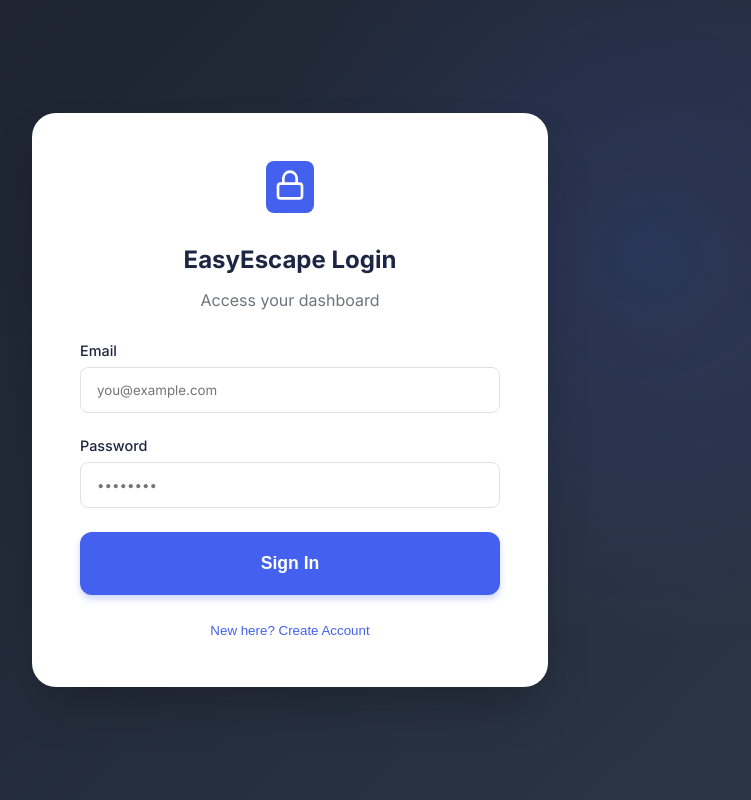
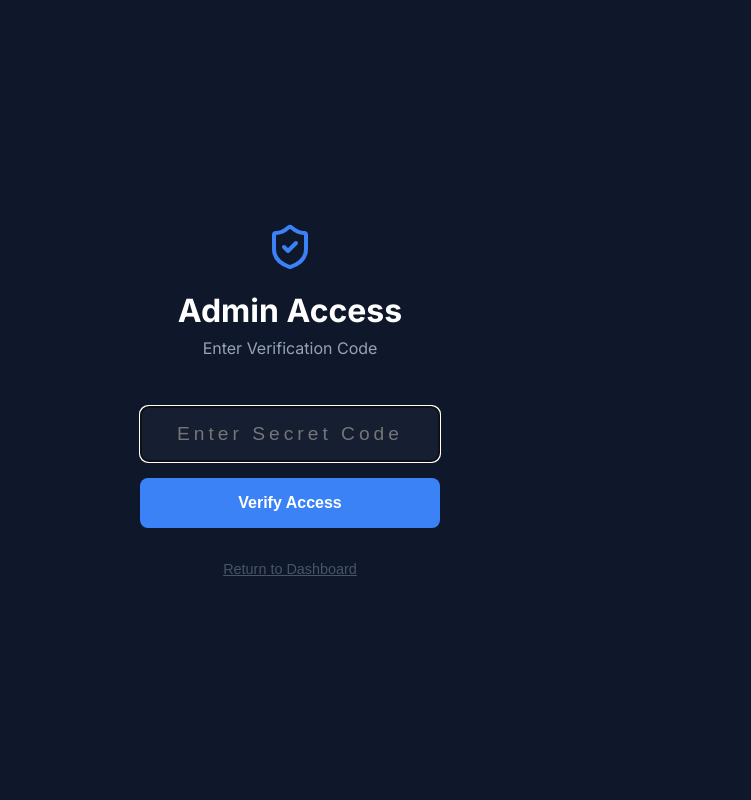
Before and after one commit to adhils04/timesheets, a React (Create React App) app: page /admintracker in a window 1280 px wide. Before the commit this address led to /login. Shown: the whole page, without its empty margins (350-1101 px from the left). Built offline with nearby package versions, Linux system fonts and the light colour scheme; no server answers.

Commit message:
admin tracker login fix

```diff
--- a/src/App.js
+++ b/src/App.js
@@ -149,17 +149,9 @@ const AppContent = () => {
   };
 
   const AdminRoute = ({ children }) => {
-    if (!user) return <Navigate to="/login" replace />;
-
-    // 1. Verify Role
-    // (Allow fallback for hardcoded dev email if needed, but strictly role prefers)
-    if (userRole !== 'admin' && user.email !== 'adhil.founder@timesheets.com') {
-      return <Navigate to="/dashboard" replace />;
-    }
-
-    // 2. Verify Biometric (Simulation)
+    // 1. Verify Secret Code (Public Access Allowed)
     if (!adminVerified) {
-      return <Navigate to="/admin-login" replace />;
+      return <Navigate to="/admintracker" replace />;
     }
 
     return children;
@@ -176,13 +168,27 @@ const AppContent = () => {
 
         <Route path="/signup" element={user ? <Navigate to="/dashboard" /> : <Signup onSignup={handleSignup} />} />
 
-        {/* Biometric Gate */}
-        <Route path="/admin-login" element={
-          !user ? <Navigate to="/login" /> :
-            <AdminLogin user={{ ...user, role: userRole }} onSuccess={() => {
+        {/* Admin Section */}
+
+        {/* 1. Admin Login (Secret Code) */}
+        <Route path="/admintracker" element={
+          <AdminLogin
+            user={{ ...user, role: userRole }}
+            onSuccess={() => {
               setAdminVerified(true);
-              navigate('/admintracker');
-            }} />
+              navigate('/admintracker/dashboard');
+            }}
+          />
+        } />
+
+        {/* 2. Admin Dashboard (Protected by Secret Code) */}
+        <Route path="/admintracker/dashboard" element={
+          <AdminRoute>
+            <AppLayout user={user} onLogout={handleLogout}>
+              {/* Admin Mode (forcedFounder=undefined) */}
+              <Dashboard user={user} isReadOnly={!user} />
+            </AppLayout>
+          </AdminRoute>
         } />
 
         {/* Dashboard for Founders/Employees */}
@@ -213,16 +219,6 @@ const AppContent = () => {
           </ProtectedRoute>
         } />
 
-        {/* Admin Replica - Strict Access */}
-        <Route path="/admintracker" element={
-          <AdminRoute>
-            <AppLayout user={{ ...user, role: userRole }} onLogout={handleLogout}>
-              {/* Admin Mode (forcedFounder=undefined) */}
-              <Dashboard user={{ ...user, role: userRole }} />
-            </AppLayout>
-          </AdminRoute>
-        } />
-
         <Route path="*" element={<Navigate to="/" replace />} />
       </Routes>
     </Suspense>
--- a/src/pages/AdminLogin.js
+++ b/src/pages/AdminLogin.js
@@ -4,32 +4,16 @@ import { useNavigate } from 'react-router-dom';
 
 export const AdminLogin = ({ user, onSuccess }) => {
     const navigate = useNavigate();
-    const [status, setStatus] = useState('idle'); // idle, scanning, success, error
-    const [message, setMessage] = useState('Touch ID for Admin Access');
+    const [code, setCode] = useState('');
+    const [error, setError] = useState('');
 
-    const handleScan = () => {
-        if (status === 'scanning' || status === 'success') return;
-
-        setStatus('scanning');
-        setMessage('Verifying Identity...');
-
-        // Simulate Biometric Scan Delay
-        setTimeout(() => {
-            if (user?.role === 'admin' || user?.email === 'adhil.founder@timesheets.com') {
-                setStatus('success');
-                setMessage('Access Granted');
-                setTimeout(() => {
-                    onSuccess();
-                }, 1000);
-            } else {
-                setStatus('error');
-                setMessage('Access Denied: Admin Role Required');
-                setTimeout(() => {
-                    setStatus('idle');
-                    setMessage('Touch ID for Admin Access');
-                }, 2000);
-            }
-        }, 2000);
+    const handleSubmit = (e) => {
+        e.preventDefault();
+        if (code === '097756') {
+            onSuccess();
+        } else {
+            setError('Invalid Secret Code');
+        }
     };
 
     return (
@@ -43,89 +27,54 @@ export const AdminLogin = ({ user, onSuccess }) => {
             color: 'white',
             fontFamily: "'Inter', sans-serif"
         }}>
-            <style>{`
-                @keyframes scan {
-                    0% { top: 0%; opacity: 0; }
-                    10% { opacity: 1; }
-                    90% { opacity: 1; }
-                    100% { top: 100%; opacity: 0; }
-                }
-                @keyframes pulse-ring {
-                    0% { transform: scale(0.8); box-shadow: 0 0 0 0 rgba(79, 70, 229, 0.7); }
-                    70% { transform: scale(1.1); box-shadow: 0 0 0 20px rgba(79, 70, 229, 0); }
-                    100% { transform: scale(0.8); box-shadow: 0 0 0 0 rgba(79, 70, 229, 0); }
-                }
-                .scanner-line {
-                    position: absolute;
-                    width: 100%;
-                    height: 4px;
-                    background: #3b82f6;
-                    box-shadow: 0 0 10px #3b82f6;
-                    border-radius: 2px;
-                    animation: scan 1.5s linear infinite;
-                }
-                .fingerprint-container {
-                    position: relative;
-                    width: 120px;
-                    height: 120px;
-                    display: flex;
-                    align-items: center;
-                    justify-content: center;
-                    border-radius: 50%;
-                    background: rgba(30, 41, 59, 0.5);
-                    cursor: pointer;
-                    transition: all 0.3s ease;
-                    border: 2px solid rgba(255,255,255,0.1);
-                }
-                .fingerprint-container:hover {
-                    background: rgba(30, 41, 59, 0.8);
-                    border-color: rgba(255,255,255,0.3);
-                }
-                .fingerprint-container.scanning {
-                    border-color: #3b82f6;
-                    box-shadow: 0 0 30px rgba(59, 130, 246, 0.2);
-                }
-                .fingerprint-container.success {
-                    border-color: #10b981;
-                    animation: pulse-ring 1s cubic-bezier(0.25, 0.8, 0.25, 1);
-                }
-                .fingerprint-container.error {
-                    border-color: #ef4444;
-                    animation: shake 0.5s;
-                }
-            `}</style>
-
-            <div style={{ marginBottom: '3rem', textAlign: 'center' }}>
-                <Lock size={48} color={status === 'success' ? '#10b981' : '#64748b'} style={{ marginBottom: '1rem', transition: 'color 0.5s' }} />
-                <h1 style={{ fontSize: '2rem', fontWeight: 700, margin: 0 }}>System Locked</h1>
-                <p style={{ color: '#94a3b8', marginTop: '0.5rem' }}>Restricted Area • Admin Only</p>
+            <div style={{ marginBottom: '2rem', textAlign: 'center' }}>
+                <ShieldCheck size={48} color="#3b82f6" style={{ marginBottom: '1rem' }} />
+                <h1 style={{ fontSize: '2rem', fontWeight: 700, margin: 0 }}>Admin Access</h1>
+                <p style={{ color: '#94a3b8', marginTop: '0.5rem' }}>Enter Verification Code</p>
             </div>
 
-            <div
-                className={`fingerprint-container ${status}`}
-                onClick={handleScan}
-            >
-                {status === 'success' ? (
-                    <ShieldCheck size={64} color="#10b981" />
-                ) : status === 'error' ? (
-                    <AlertCircle size={64} color="#ef4444" />
-                ) : (
-                    <Fingerprint size={64} color={status === 'scanning' ? '#3b82f6' : 'white'} style={{ opacity: status === 'scanning' ? 0.8 : 1 }} />
-                )}
+            <form onSubmit={handleSubmit} style={{ display: 'flex', flexDirection: 'column', gap: '1rem', width: '300px' }}>
+                <input
+                    type="password"
+                    value={code}
+                    onChange={(e) => setCode(e.target.value)}
+                    placeholder="Enter Secret Code"
+                    style={{
+                        padding: '1rem',
+                        borderRadius: '8px',
+                        border: '1px solid rgba(255,255,255,0.1)',
+                        background: 'rgba(30, 41, 59, 0.5)',
+                        color: 'white',
+                        fontSize: '1.2rem',
+                        textAlign: 'center',
+                        letterSpacing: '4px'
+                    }}
+                    autoFocus
+                />
 
-                {status === 'scanning' && (
-                    <div className="scanner-line"></div>
-                )}
-            </div>
+                {error && <div style={{ color: '#ef4444', textAlign: 'center', fontSize: '0.9rem' }}>{error}</div>}
 
-            <div style={{ marginTop: '2rem', height: '2rem', color: status === 'error' ? '#ef4444' : status === 'success' ? '#10b981' : '#94a3b8', fontWeight: 500, letterSpacing: '0.5px' }}>
-                {message.toUpperCase()}
-            </div>
+                <button
+                    type="submit"
+                    style={{
+                        padding: '1rem',
+                        borderRadius: '8px',
+                        border: 'none',
+                        background: '#3b82f6',
+                        color: 'white',
+                        fontWeight: 600,
+                        cursor: 'pointer',
+                        fontSize: '1rem'
+                    }}
+                >
+                    Verify Access
+                </button>
+            </form>
 
             <button
                 onClick={() => navigate('/dashboard')}
                 style={{
-                    marginTop: '4rem',
+                    marginTop: '2rem',
                     background: 'none',
                     border: 'none',
                     color: '#475569',
--- a/src/pages/Dashboard.js
+++ b/src/pages/Dashboard.js
@@ -28,7 +28,7 @@ import {
     APP_ID
 } from '../constants';
 
-export const Dashboard = ({ user, forcedFounder }) => {
+export const Dashboard = ({ user, forcedFounder, isReadOnly }) => {
     // Dynamic Founders List
     const [foundersList, setFoundersList] = useState([]);
 
@@ -40,8 +40,8 @@ export const Dashboard = ({ user, forcedFounder }) => {
             } else {
                 try {
                     const q = query(
-                        collection(db, 'artifacts', APP_ID, 'users'),
-                        where('role', '==', 'founder')
+                        collection(db, 'artifacts', APP_ID, 'users')
+                        // Fetch ALL users (founders + employees) for Admin Dashboard
                     );
                     const querySnapshot = await getDocs(q);
                     const names = querySnapshot.docs.map(doc => doc.data().fullName).filter(n => n);
```
